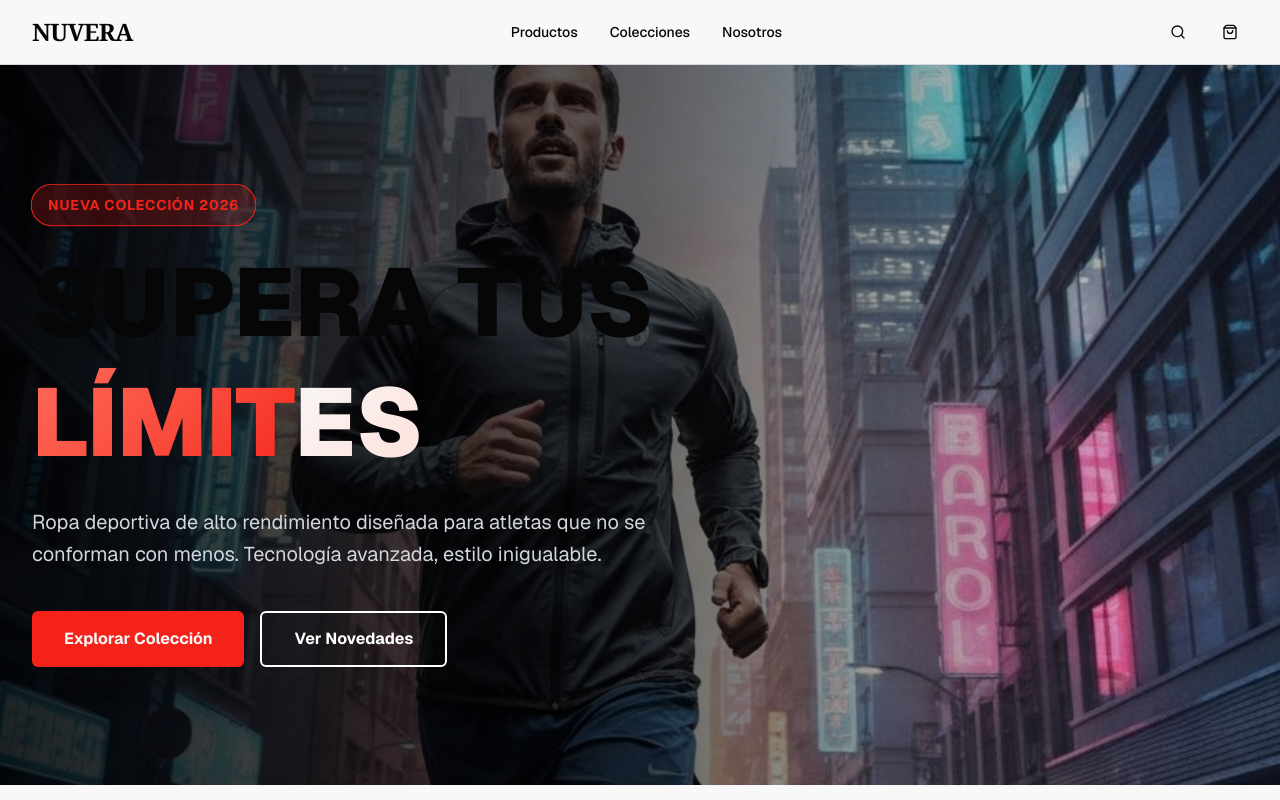
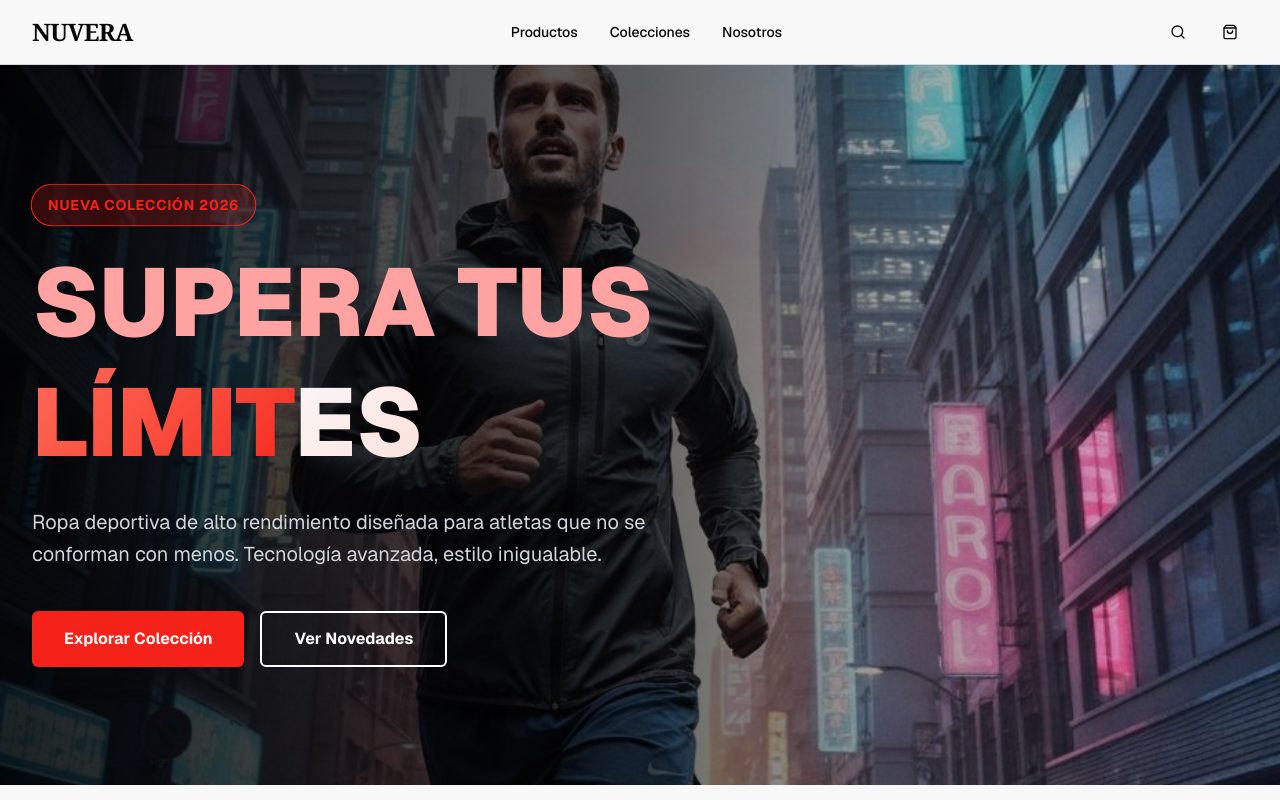
Before and after one commit to Stiven-Chacon/Ecommerce-Nuvera, a Next.js app: page / in a window 1280 px wide. Built offline with nearby package versions, Linux system fonts and the light colour scheme.

Commit message:
fix(hero-sections): update color title

```diff
--- a/components/sections/hero-section.tsx
+++ b/components/sections/hero-section.tsx
@@ -148,7 +148,7 @@ export function HeroSection() {
             <span className="text-accent font-bold text-sm tracking-wider">NUEVA COLECCIÓN 2026</span>
           </div>
 
-          <h1 className="hero-title text-5xl md:text-7xl lg:text-8xl font-black mb-6 leading-tight text-balance">
+          <h1 className="hero-title text-5xl md:text-7xl lg:text-8xl font-black mb-6 leading-tight text-balance text-red-300">
             SUPERA TUS{" "}
             <span
               className="text-gradient block bg-linear-to-r from-accent via-purple-500 to-accent bg-clip-text text-transparent"
```
